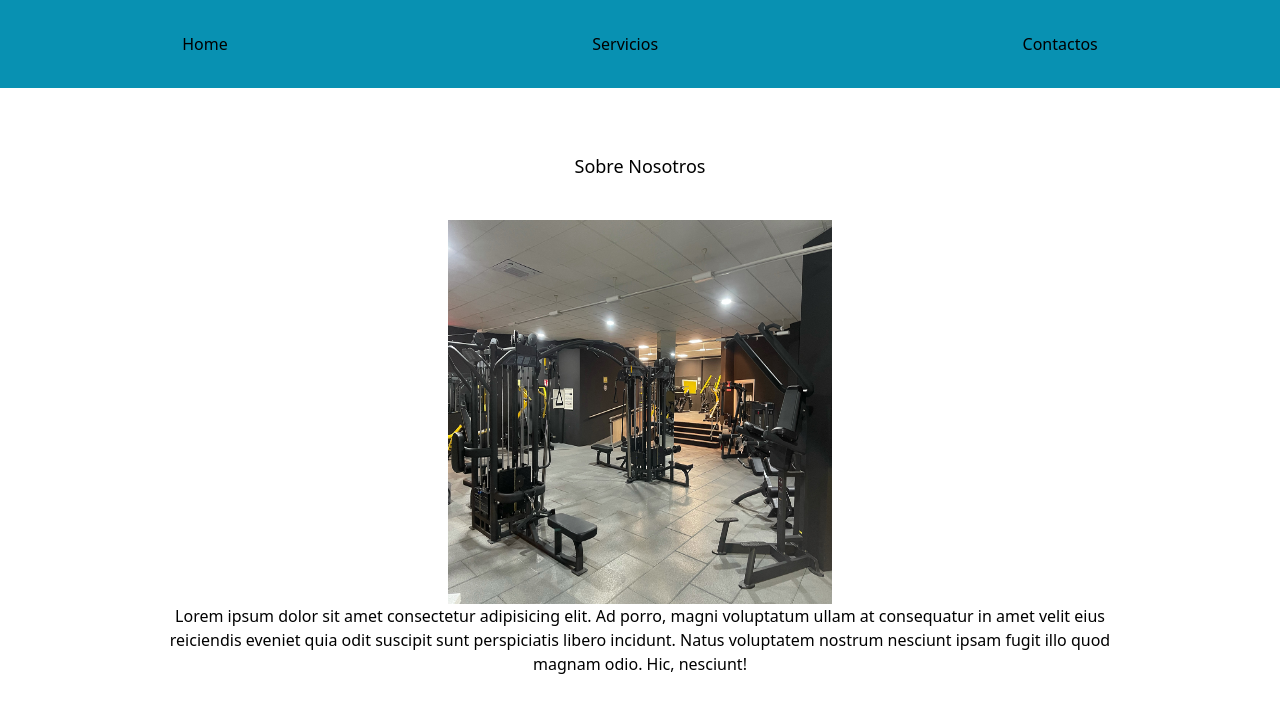
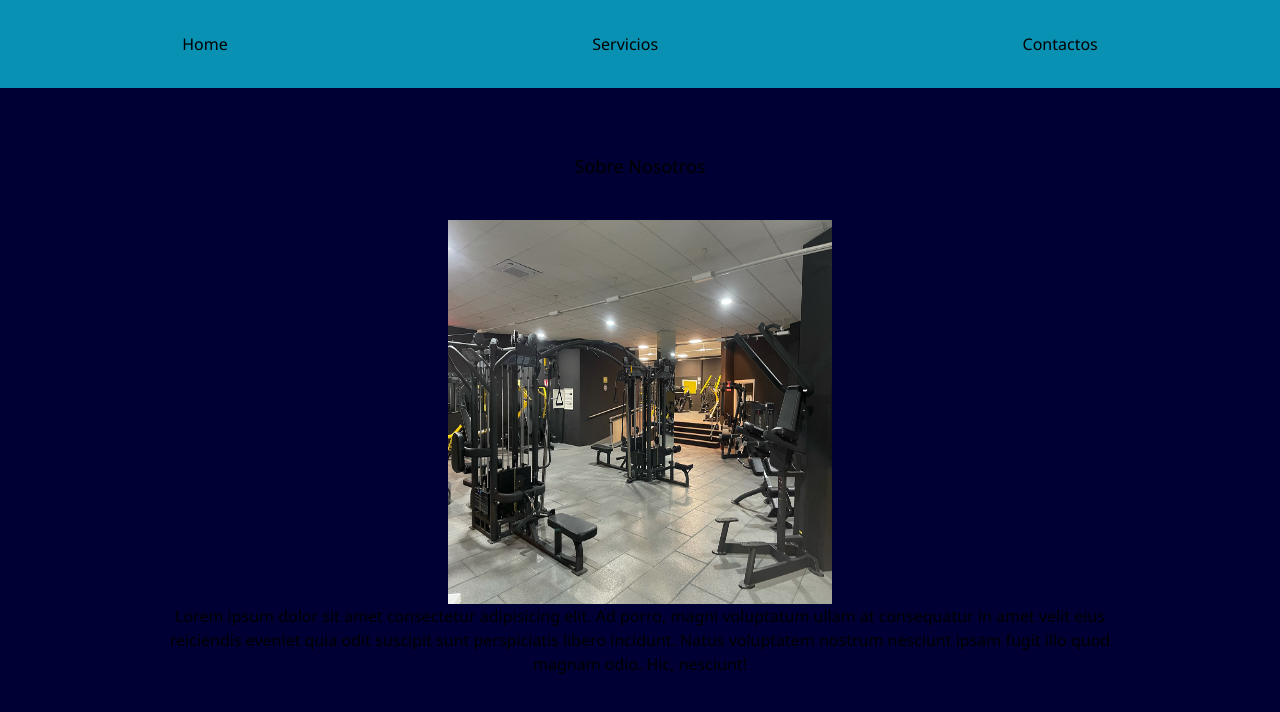
Before and after one commit to BryanGordon/gym, a React (Vite) app: page / in a window 1280 px wide. Shown: the top 712 px of the page. Built offline with nearby package versions, Linux system fonts and the light colour scheme.

Commit message:
Update global styles

```diff
--- a/src/index.css
+++ b/src/index.css
@@ -1,3 +1,15 @@
 @tailwind base;
 @tailwind components;
 @tailwind utilities;
+
+@layer base {
+  html {
+    font-family: 'Segoe UI', Tahoma, Geneva, Verdana, sans-serif;
+  }
+
+  body {
+    background-color: #000034;
+
+  }
+  /* #00004A */
+}
```
